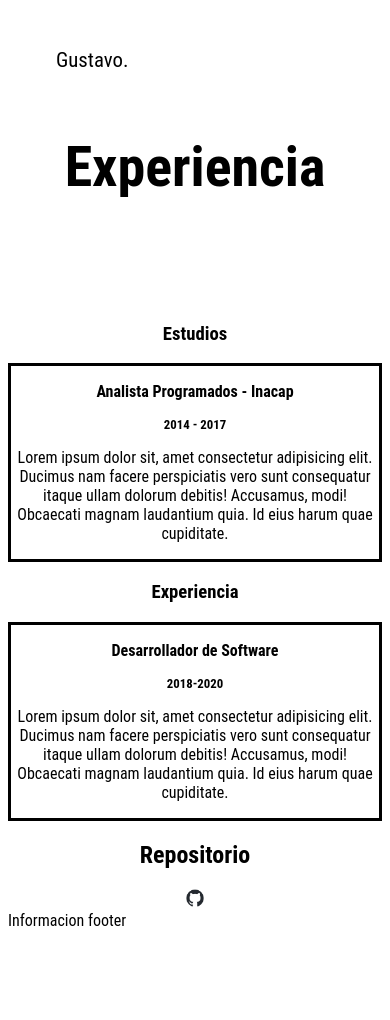
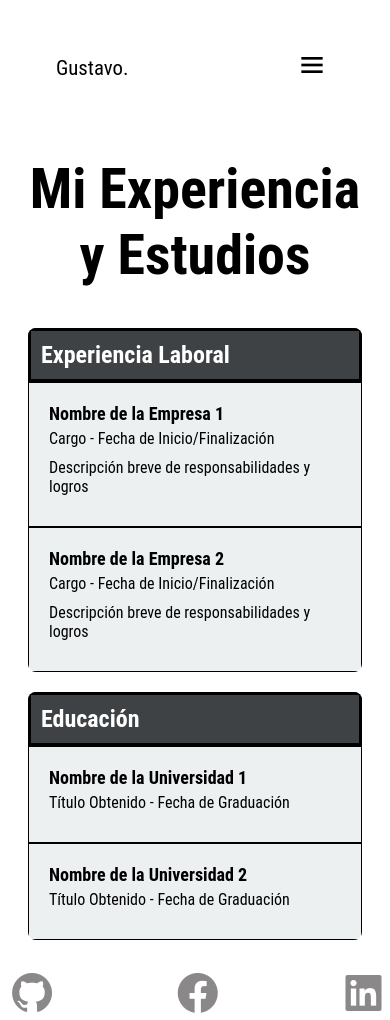
Before and after one commit to gvstavorin/myportafolio, a plain HTML site: page pages/experiencia.html in a window 390 px wide. Before the commit the page ends 938 px from the top, so only its background shows below. Drawn offline with nearby package versions, Linux system fonts and the light colour scheme.

Commit message:
se agrego responsive y footer

```diff
--- a/pages/experiencia.html
+++ b/pages/experiencia.html
@@ -12,8 +12,9 @@
 
     <header class="header">
       <a href="../index.html"> Gustavo.</a>
-
-      <nav class="navbar">
+      <button class="abrir-menu" id="abrir">  <i class='bx bx-menu' ></i></button>
+      <nav class="navbar" id="navbar">
+        <button class="cerrar-menu" id="cerrar"><i class='bx bx-menu-alt-right' ></i></button>
         <a href="../index.html" class="activo">Inicio</a>
         <a href="./sobre-mi.html">Sobre Mi</a>
         <a href="./experiencia.html">Experiencia</a>
@@ -23,45 +24,43 @@
     </header>
 
     <main>
-      <section class="sectionExperiencia">
-        <h1>Experiencia</h1>
-        <br />
-        <br />
-        <br />
-        <h3 class="tituloEstudios">Estudios</h3>
-        <section class="sectionEstudios">
-          <h1>Analista Programados - Inacap</h1>
-          <h3>2014 - 2017</h3>
-          <p>
-            Lorem ipsum dolor sit, amet consectetur adipisicing elit. Ducimus
-            nam facere perspiciatis vero sunt consequatur itaque ullam dolorum
-            debitis! Accusamus, modi! Obcaecati magnam laudantium quia. Id eius
-            harum quae cupiditate.
-          </p>
-        </section>
+      <h1 class="titulo-experiencia">Mi Experiencia y Estudios</h1>
+      <div class="container">
+        <div class="section">
+            <h2>Experiencia Laboral</h2>
+            <div class="item">
+                <div class="title">Nombre de la Empresa 1</div>
+                <div class="info">Cargo - Fecha de Inicio/Finalización</div>
+                <div class="info">Descripción breve de responsabilidades y logros</div>
+            </div>
+            <div class="item">
+                <div class="title">Nombre de la Empresa 2</div>
+                <div class="info">Cargo - Fecha de Inicio/Finalización</div>
+                <div class="info">Descripción breve de responsabilidades y logros</div>
+            </div>
+        </div>
 
-        <h3 class="tituloExperiencia">Experiencia</h3>
-
-        <section class="sectionExperienciaLaboral">
-          <h1>Desarrollador de Software</h1>
-          <h3>2018-2020</h3>
-          <p>
-            Lorem ipsum dolor sit, amet consectetur adipisicing elit. Ducimus
-            nam facere perspiciatis vero sunt consequatur itaque ullam dolorum
-            debitis! Accusamus, modi! Obcaecati magnam laudantium quia. Id eius
-            harum quae cupiditate.
-          </p>
-        </section>
-      </section>
-
-      <section class="repositorio">
-        <h1>Repositorio</h1>
-        <a href="https://github.com/gvstavorin">
-          <img src="../src/img/github.png" alt="Logo de github" srcset=""
-        /></a>
-      </section>
+        <div class="section">
+            <h2>Educación</h2>
+            <div class="item">
+                <div class="title">Nombre de la Universidad 1</div>
+                <div class="info">Título Obtenido - Fecha de Graduación</div>
+            </div>
+            <div class="item">
+                <div class="title">Nombre de la Universidad 2</div>
+                <div class="info">Título Obtenido - Fecha de Graduación</div>
+            </div>
+        </div>
+    </div>
     </main>
 
-    <footer> Informacion footer</footer>
+    <footer class="footer-contacto">
+
+      <a href="#"><i class='bx bxl-github bx-lg' ></i></box-icon> </a>
+      <a href="#"><i class='bx bxl-facebook-circle bx-lg' ></i></a>
+      <a href="#"><i class='bx bxl-linkedin-square bx-lg' ></i></a>
+
+    </footer>
+    <script src="../src/js/main.js"></script>
   </body>
 </html>
--- a/src/css/style.css
+++ b/src/css/style.css
@@ -105,7 +105,7 @@ header a {
 .home-contacto {
   display: flex;
   position: absolute;
-  bottom:10rem;
+  bottom:8rem;
   width: 170px;
   justify-content: space-between;
 }
@@ -126,10 +126,10 @@ header a {
 }
 /*  CSS para pagina de sobre mi *sobre-mi* */
 
+
 .section-SobreMi {
-
-  height: calc(100vh - 170px);
-  margin-top: 13rem;
+  height: calc(100vh - 300px);
+  margin-top: 1rem;
   text-align: center;
 }
 .section-SobreMi h1 {
@@ -170,6 +170,56 @@ header a {
 }
 
 /*  CSS para pagina de experiencia *experiencia* */
+.titulo-experiencia {
+  text-align: center;
+  font-size: 3.5rem;
+  padding: 20px;
+  margin: 0;
+}
+.container {
+  display: grid;
+  grid-template-columns: 1fr;
+  grid-gap: 20px;
+  padding: 20px;
+}
+
+
+
+.section {
+  background-color: #ecf0f1;
+  border-radius: 8px;
+  overflow: hidden;
+}
+
+.section h2 {
+  background-color: #3f4244;
+  color: #fff;
+  padding: 10px;
+  border: solid #000000;
+  margin: 0;
+}
+
+.item {
+  padding: 20px;
+  border: 1px solid #000000;
+}
+
+.title {
+  font-size: 18px;
+  font-weight: bold;
+  margin-bottom: 5px;
+}
+
+.info {
+  font-size: 16px;
+  margin-bottom: 10px;
+}
+
+@media (min-width: 600px) {
+  .container {
+      grid-template-columns: repeat(2, 1fr);
+  }
+}
 
 .sectionExperiencia {
   text-align: center;
@@ -212,9 +262,9 @@ header a {
 
 .footer-contacto {
 
-  position: flex;
-  width: 98%;
-  bottom: 0;
+  position: absolute;
+  width: 95%;
+  bottom: 1.5;
   height: 60px;
   color: #fff;
   align-items: center;
@@ -240,9 +290,6 @@ footer a {
 @media screen and (max-width: 600px) {
 
 body{
-  background-position: cover;
-  background-repeat: no-repeat;
-
 
   top: 0;
 }
@@ -319,14 +366,12 @@ body{
 
 
   .home {
+
     position: absolute;
     bottom: 0;
     align-items: center;
-    background: none;
-    flex-wrap: wrap;
+  background: none;
     padding: 0;
-
-
 
   }
   .home .contenido-home{
@@ -376,7 +421,7 @@ body{
 /* CSS responsivve para sobremi.html  */
 .section-SobreMi {
 
-
+  height: 100vh;
 }
 .section-SobreMi h1 {
   font-size: 3.5rem;
```
Also changed, not shown: 1 other file.
